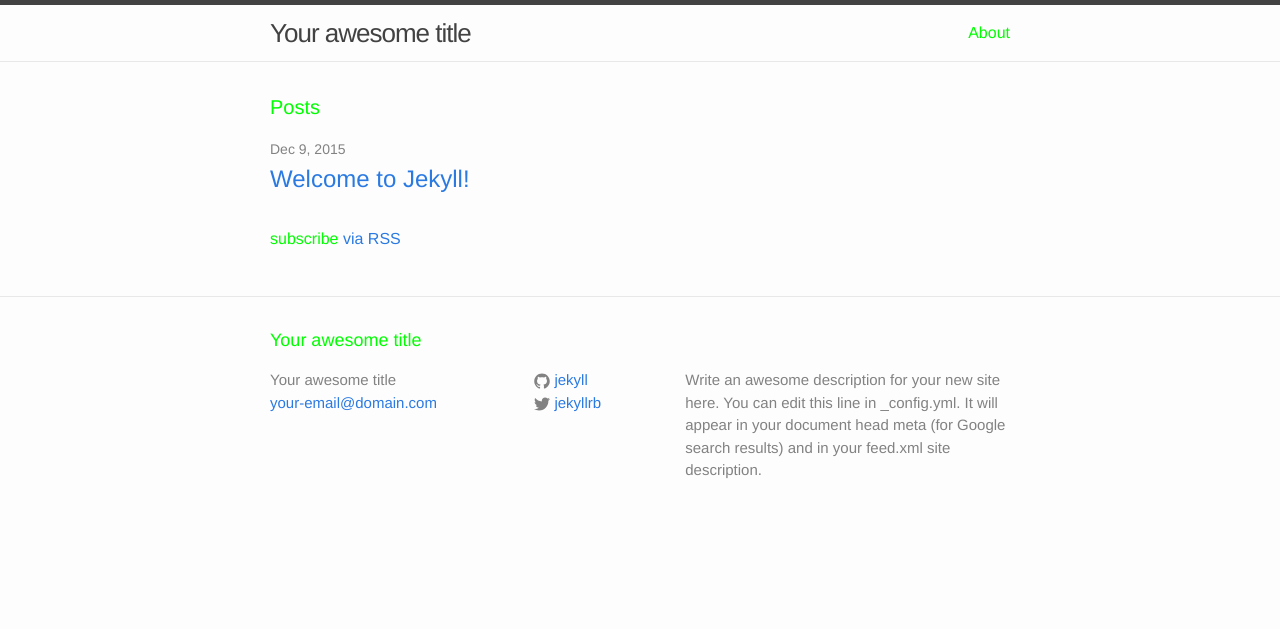
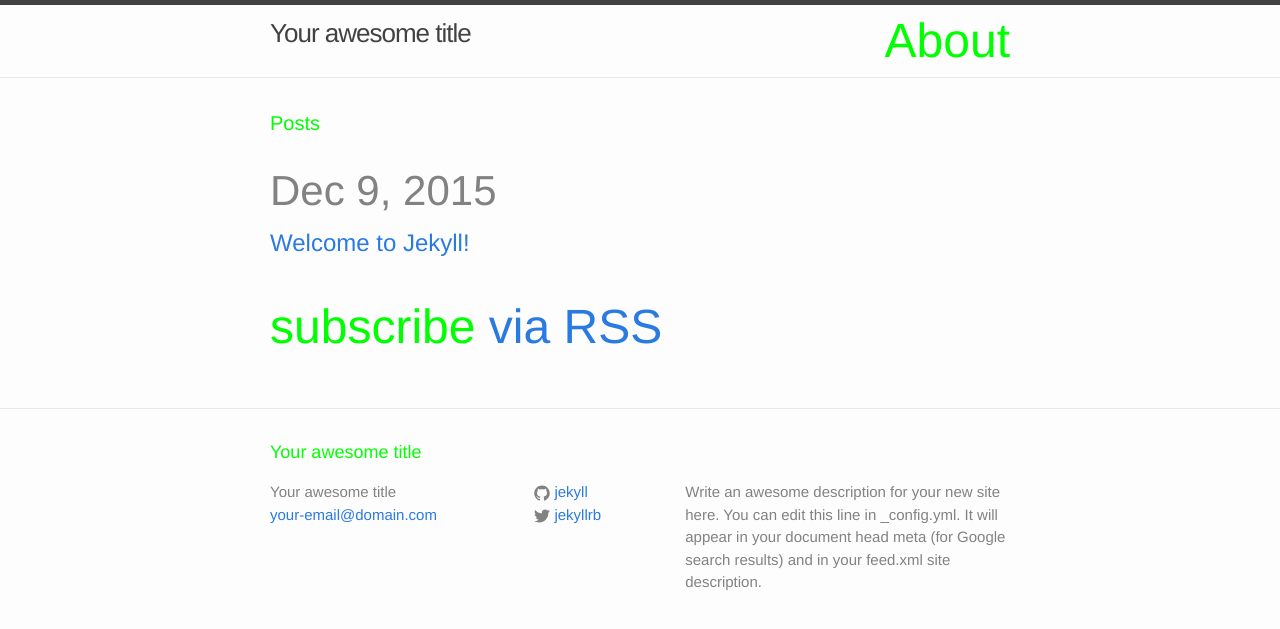
Before and after one commit to armydotmil/armydotmil.github.io, a Jekyll site: the page built from index.html, in a window 1280 px wide. Shown: the top 629 px of the page. Built offline with Jekyll 4.4.1, drawn with Linux system fonts in a browser that asks for light colours.

Commit message:
Update main.scss

```diff
--- a/css/main.scss
+++ b/css/main.scss
@@ -7,7 +7,7 @@
 
 // Our variables
 $base-font-family: Helvetica, Arial, sans-serif;
-$base-font-size:   16px;
+$base-font-size:   48px;
 $small-font-size:  $base-font-size * 0.875;
 $base-line-height: 1.5;
 
```
